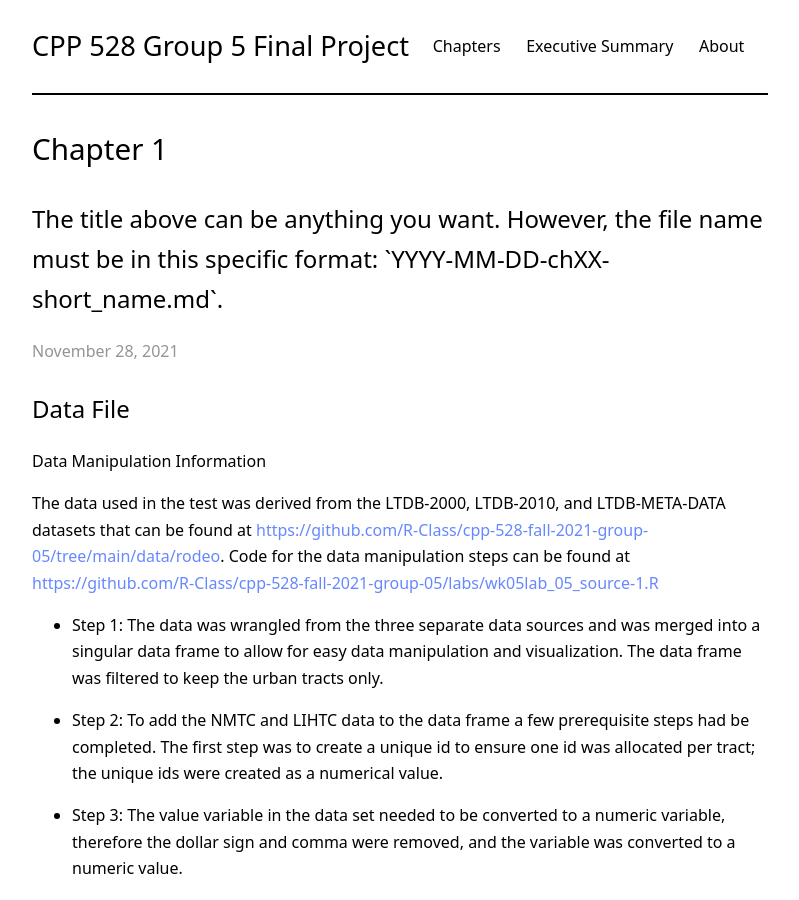
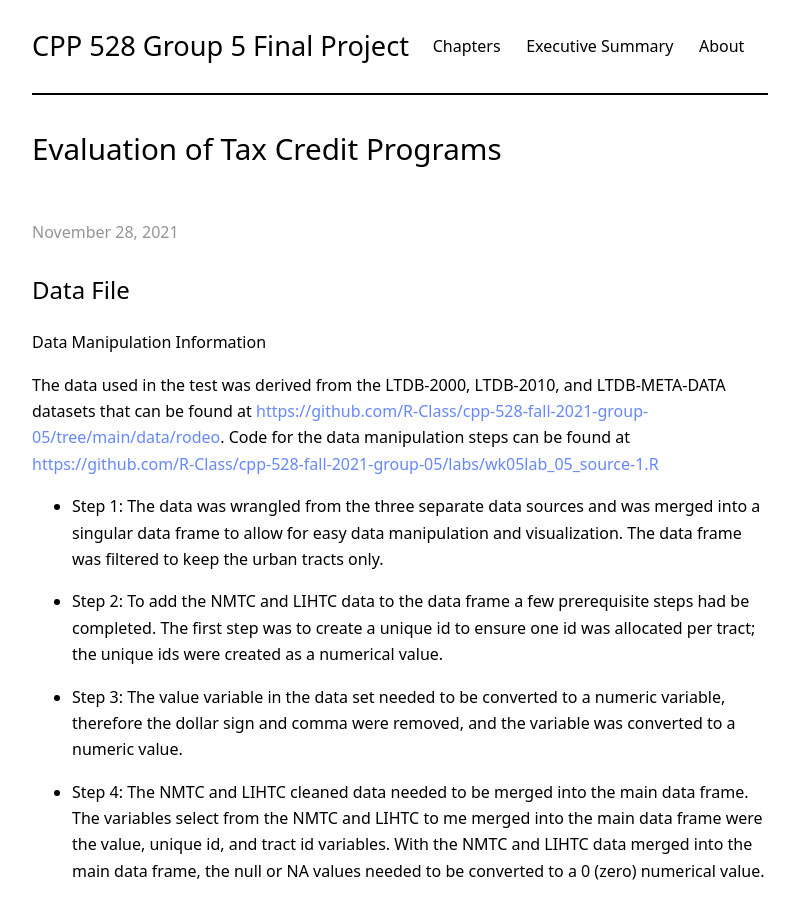
Before and after one commit to jmacost5/cpp-528-fall-2021-group-05, a Jekyll site: the page built from _posts/2021-11-28-ch05-evaltxcred.md, in a window 1280 px wide and 900 px high. Shown: the whole window, without its empty margins (240-1039 px from the left). Built offline with Jekyll 4.4.1, drawn with Linux system fonts in a browser that asks for light colours; nearby versions of some CDN libraries; our own code applies the rules of GitHub Pages for plain Markdown files.

Commit message:
Update and rename 2021-11-28-ch04-chapter_test.md to 2021-11-28-ch05-evaltxcred.md

```diff
--- a/_posts/2021-11-28-ch04-chapter_test.md
+++ b/_posts/2021-11-28-ch05-evaltxcred.md
@@ -1,7 +1,5 @@
 ---
-title: Chapter 1
-subtitle: "The title above can be anything you want.
-However, the file name must be in this specific format: `YYYY-MM-DD-chXX-short_name.md`."
+title: Evaluation of Tax Credit Programs
 ---
 
 ## Data File
```
